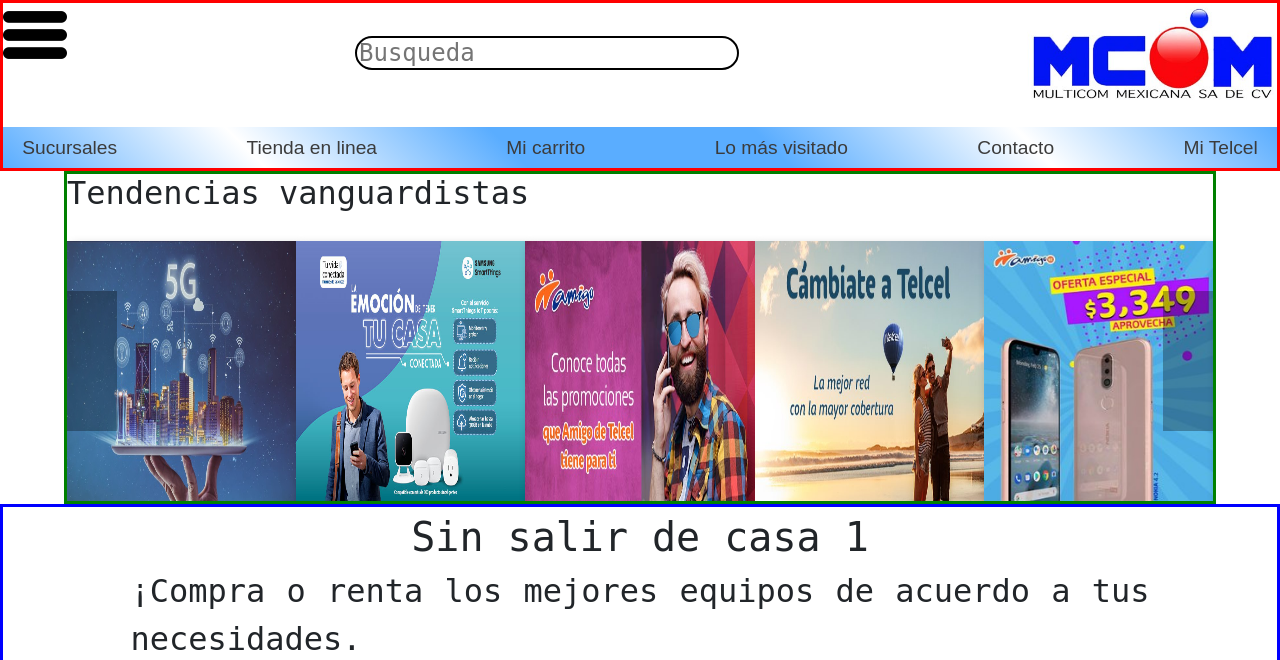
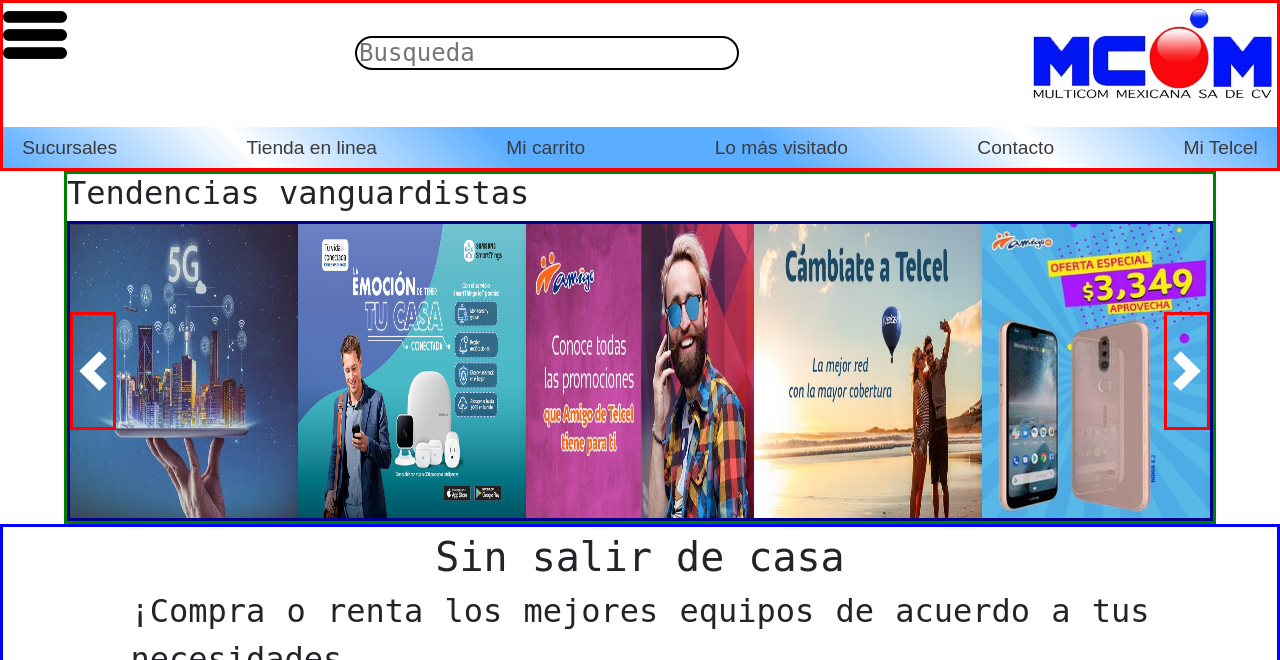
Before and after one commit to ManuelGodel07/multicommexicana, a PHP site: page / in a window 1280 px wide. Shown: the top 660 px of the page. Run offline with PHP 8.4, Linux system fonts and the light colour scheme.

Commit message:
multicom9

```diff
--- a/css/style1.css
+++ b/css/style1.css
@@ -106,42 +106,41 @@
 /* ---- ----- ----- Contenedor Principal y Flechas ----- ----- ----- */
 .contenedor .contenedor-principal {
 	display: flex;
+	justify-items: center;
 	align-items: center;
 	position: relative;
+	border: solid darkblue 3px;
+
 }
 .contenedor .contenedor-principal .flecha-izquierda,
 .contenedor .contenedor-principal .flecha-derecha {
 	position: absolute;
-	border: none;
-	background: rgba(0,0,0,0.3);
-	font-size: 1em;
-	height: 50%;
-	line-height: 40px;
-	width: 50px;
+	border: solid red 3px;
+	height: 40%;
+	width: 4%;
 	color:white;
-	cursor: pointer;
-	z-index: 500;
+	z-index: 2;
 	transition: .2s ease all;
 
 }
 
 .contenedor .contenedor-principal .flecha-izquierda:hover,
 .contenedor .contenedor-principal .flecha-derecha:hover {
-	background: rgba(0,0,0, .9);
+	height: 50%;
+	width: 5%;
+
 }
-
 .contenedor .contenedor-principal .flecha-izquierda {
 	left: 0;
 }
-
 .contenedor .contenedor-principal .flecha-derecha {
 	right: 0;
 }
 /* ---- ----- ----- Carousel ----- ----- ----- */
 .contenedor .contenedor-carousel {
 	width: 100%;
-	height: 35vh;
-	padding: 20px 0;
+	height: 100%;
+	padding: 0;
 	overflow: hidden;
 	scroll-behavior: smooth;
 }
--- a/index.html
+++ b/index.html
@@ -91,7 +91,7 @@
     <!---------------------------------------------------------------------------------------->
     <section class="contened">
         <div class="text1">
-            <article>Sin salir de casa 1</article>
+            <article>Sin salir de casa</article>
         </div>
         <div class="text2">
             <article>¡Compra o renta los mejores equipos de acuerdo a tus necesidades.</article>
```
